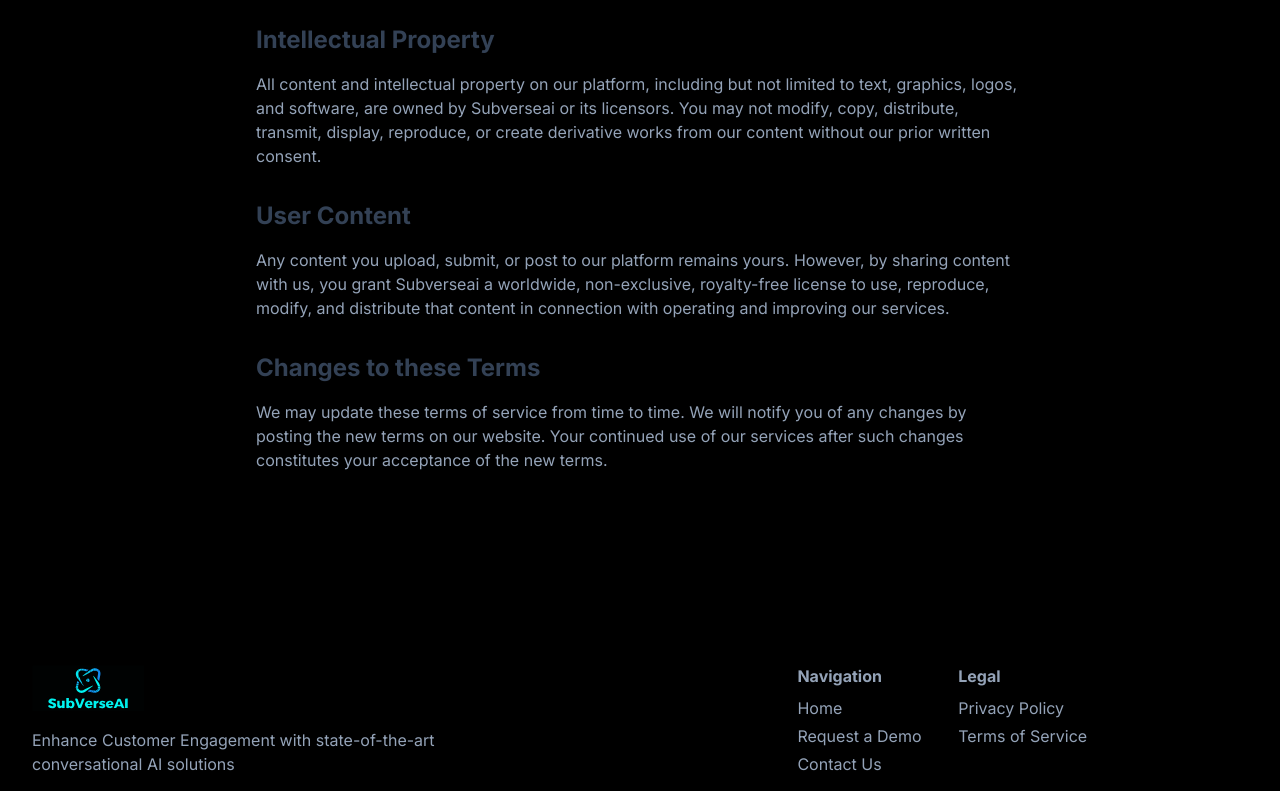
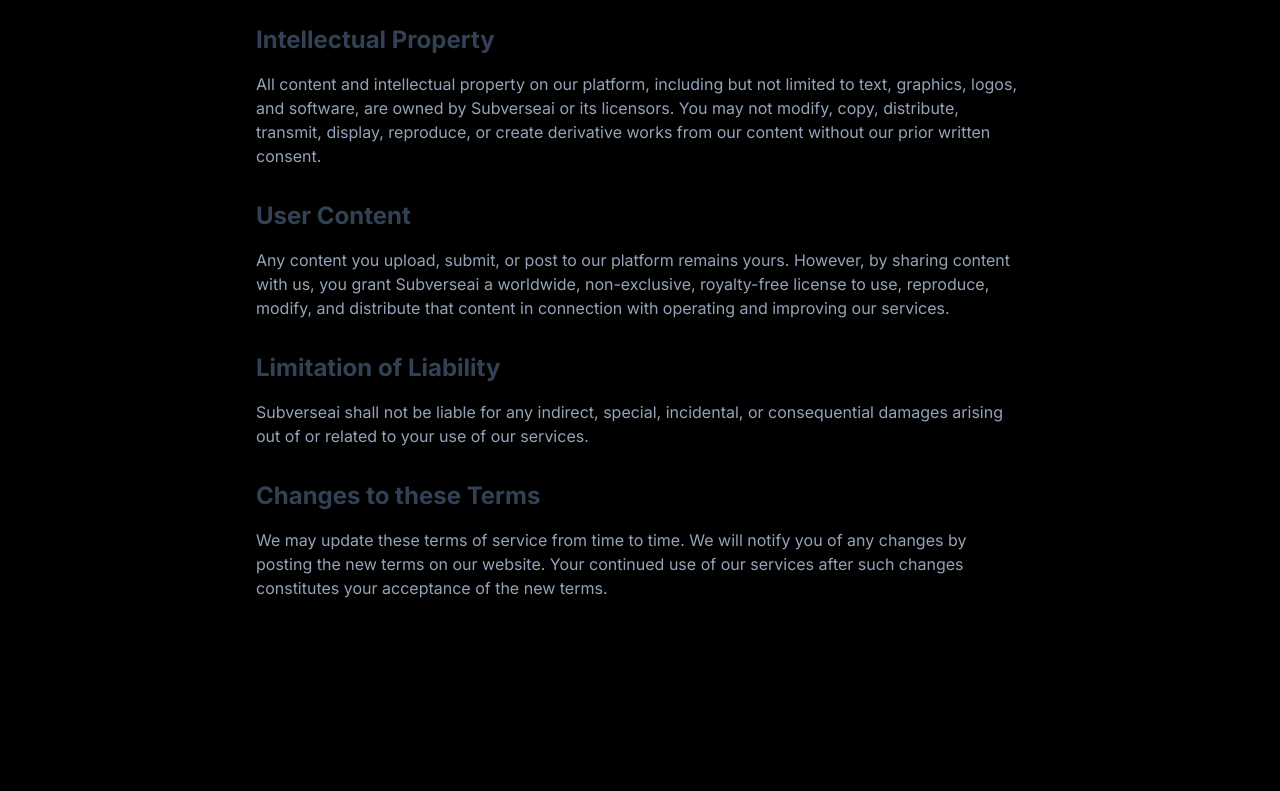
Before and after one commit to Nikhileshrana/Subverseai-Next.JS-FullStack-Dev, a Next.js app: page /Terms-of-Service in a window 1280 px wide. Shown: the part 480-1271 px from the top of the page. Built offline with nearby package versions, Linux system fonts and the light colour scheme.

Commit message:
Some minor Updates

```diff
--- a/src/app/Privacy-Policy/page.tsx
+++ b/src/app/Privacy-Policy/page.tsx
@@ -187,7 +187,7 @@
 
 Please be aware that requesting that we remove or cease selling your data may have an effect on how you interact with us and may prevent you from taking advantage of membership services or certain programs that depend on the use of your personal data. However, we would never treat you unfairly just because you're exercising your rights.
 
-To exercise your California data protection rights described above, please send your request(s) to founders@Subverseai.com.
+To exercise your California data protection rights described above, please send your request(s) to info@Subverseai.com
 
 Your data protection rights, described above, are covered by the CCPA. To find out more, visit the official California Legislative Information website. The CCPA took effect on 01/01/2020.
 
--- a/src/app/Terms-of-Service/page.tsx
+++ b/src/app/Terms-of-Service/page.tsx
@@ -37,6 +37,13 @@
               </p>
             </div>
             <div className="space-y-4">
+              <h2 className="text-2xl font-bold text-[#334155]">Limitation of Liability</h2>
+              <p className="text-[#64748B] dark:text-[#94A3B8]">
+                Subverseai shall not be liable for any indirect, special, incidental, or consequential damages arising out
+                of or related to your use of our services.
+              </p>
+            </div>
+            <div className="space-y-4">
               <h2 className="text-2xl font-bold text-[#334155]">Changes to these Terms</h2>
               <p className="text-[#64748B] dark:text-[#94A3B8]">
                 We may update these terms of service from time to time. We will notify you of any changes by posting the
--- a/src/app/page.tsx
+++ b/src/app/page.tsx
@@ -202,7 +202,7 @@
       </HeroHighlight>
 
       <div className="h-fit flex justify-center items-center w-full px-[4vw] dark:bg-black">
-        <div className="w-full relative bottom-[3.5rem] sm:bottom-[10rem] text-1xl  sm:text-4xl mx-auto font-normal text-neutral-600 dark:text-neutral-400">
+        <div className="w-full relative bottom-[2rem] sm:bottom-[10rem] text-1xl  sm:text-4xl mx-auto font-normal text-neutral-600 dark:text-neutral-400">
           {" "}
           <FlipWords words={words} />
           <FlipWords words={slang} /> <br />
```
